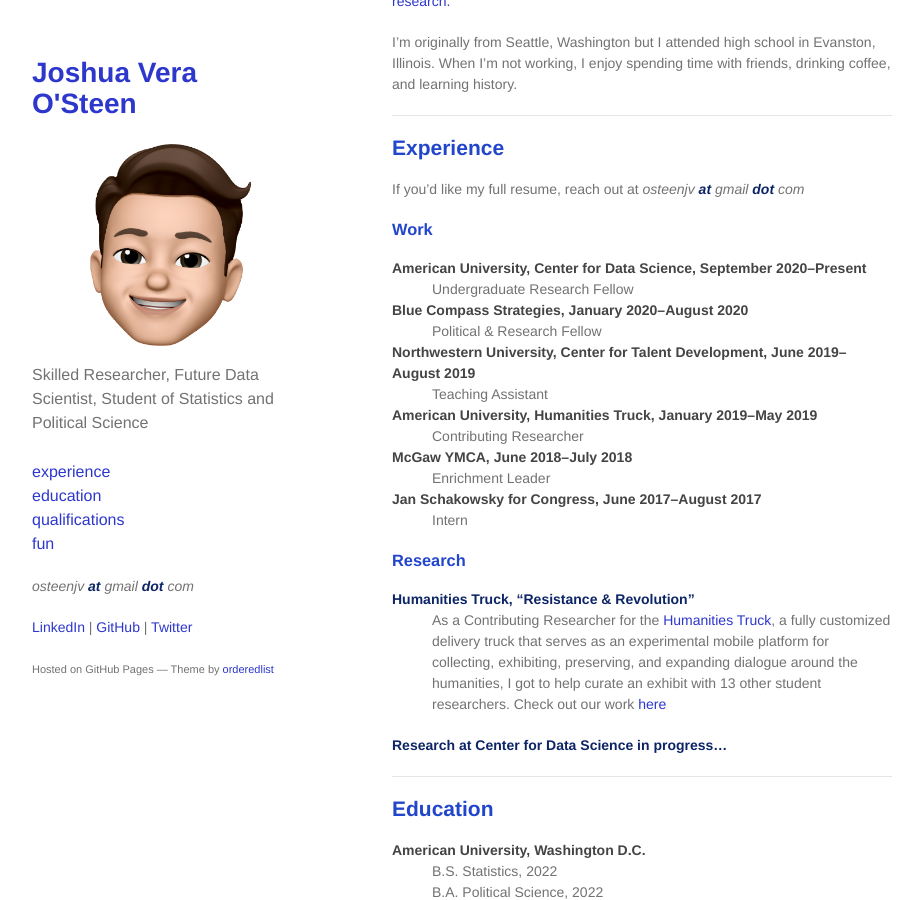
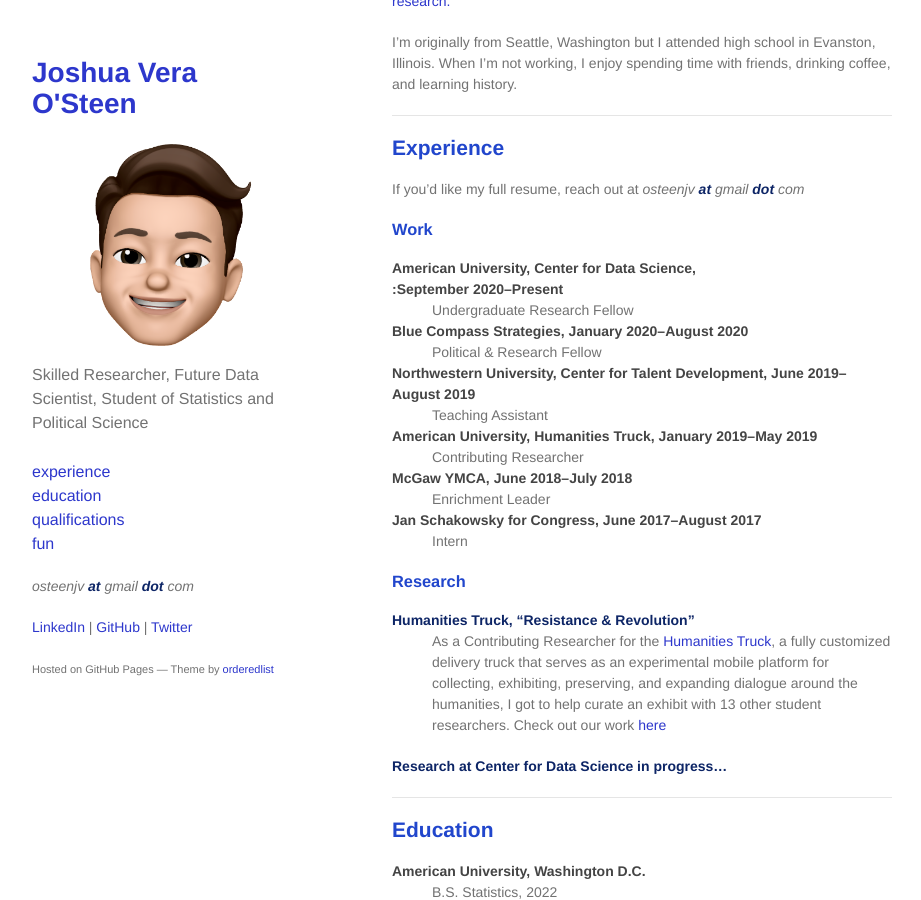
Before and after one commit to JVOsteen/JVOsteen.github.io, a Jekyll site: the page built from index.md, in a window 1280 px wide and 900 px high, scrolled down 339 px. Shown: the whole window, without its empty margins (178-1099 px from the left). Built offline with Jekyll 4.4.1, drawn with Linux system fonts in a browser that asks for light colours; our own code applies the rules of GitHub Pages for plain Markdown files.

```diff
--- a/index.md
+++ b/index.md
@@ -16,20 +16,26 @@ I'm originally from Seattle, Washington but I attended high school in Evanston,
 If you'd like my full resume, reach out at *osteenjv **at** gmail **dot** com*
 
 ### Work
-American University, Center for Data Science, September 2020–Present
+American University, Center for Data Science,
+:September 2020–Present
 : Undergraduate Research Fellow
+
 
 Blue Compass Strategies, January 2020–August 2020
 : Political & Research Fellow
 
+
 Northwestern University, Center for Talent Development, June 2019–August 2019
 : Teaching Assistant
+
 
 American University, Humanities Truck, January 2019–May 2019
 : Contributing Researcher
 
+
 McGaw YMCA, June 2018–July 2018
 : Enrichment Leader
+
 
 Jan Schakowsky for Congress, June 2017–August 2017
 : Intern
```
